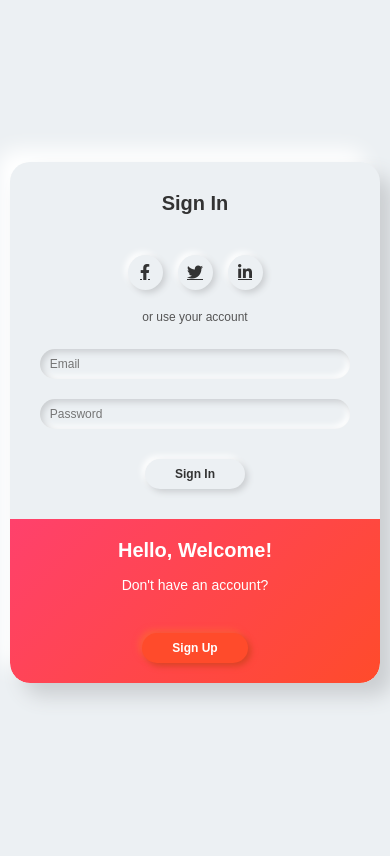
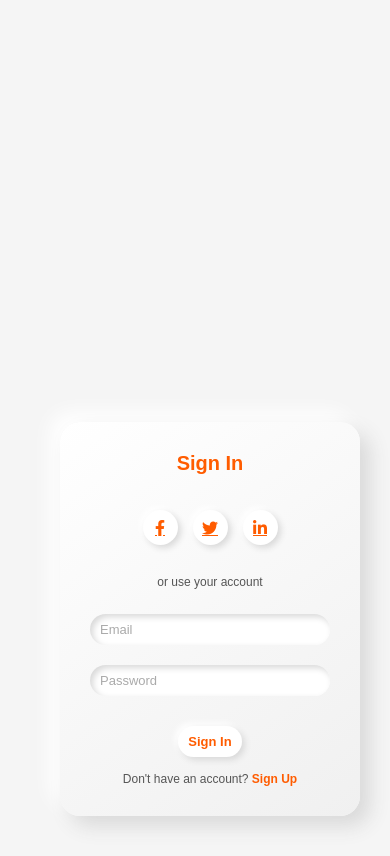
Before and after one commit to shaikmastan093/Register-form, a plain HTML site: page index.html in a window 390 px wide. Drawn offline with Linux system fonts and the light colour scheme.

Commit message:
3d depth concepts

```diff
--- a/index.html
+++ b/index.html
@@ -3,14 +3,15 @@
 <head>
   <meta charset="UTF-8">
   <meta name="viewport" content="width=device-width, initial-scale=1.0">
-  <title>3D Login & Registration</title>
+  <title>3D Futuristic Login & SignUp</title>
   <link rel="stylesheet" href="style.css">
   <link href="https://cdnjs.cloudflare.com/ajax/libs/font-awesome/5.15.4/css/all.min.css" rel="stylesheet">
 </head>
 <body>
   <div class="container">
-    <!-- Left: Sign In -->
-    <div class="form-container">
+
+    <!-- Login Form -->
+    <div class="form-container login-container show-login">
       <h2>Sign In</h2>
       <div class="social-container">
         <a href="#"><i class="fab fa-facebook-f"></i></a>
@@ -21,14 +22,25 @@
       <input type="email" placeholder="Email" />
       <input type="password" placeholder="Password" />
       <button class="btn">Sign In</button>
+      <p class="switch-text">Don't have an account? <span id="toSignUp">Sign Up</span></p>
     </div>
 
-    <!-- Right: Overlay -->
-    <div class="overlay">
-      <h2>Hello, Welcome!</h2>
-      <p>Don't have an account?</p>
-      <button class="btn btn-light" id="signUp">Sign Up</button>
+    <!-- Sign Up Form -->
+    <div class="form-container signup-container">
+      <h2>Sign Up</h2>
+      <div class="social-container">
+        <a href="#"><i class="fab fa-facebook-f"></i></a>
+        <a href="#"><i class="fab fa-twitter"></i></a>
+        <a href="#"><i class="fab fa-linkedin-in"></i></a>
+      </div>
+      <p class="small-text">or create your account</p>
+      <input type="text" placeholder="Username" />
+      <input type="email" placeholder="Email" />
+      <input type="password" placeholder="Password" />
+      <button class="btn btn-light">Sign Up</button>
+      <p class="switch-text">Already have an account? <span id="toLogin">Login</span></p>
     </div>
+
   </div>
 
   <script src="script.js"></script>
--- a/script.js
+++ b/script.js
@@ -1,3 +1,24 @@
-document.getElementById("signUp").addEventListener("click", function() {
-  alert("Redirect to Sign Up page...");
+const toSignUp = document.getElementById("toSignUp");
+const toLogin = document.getElementById("toLogin");
+const loginForm = document.querySelector(".login-container");
+const signupForm = document.querySelector(".signup-container");
+
+toSignUp.addEventListener("click", () => {
+  // Reset classes
+  loginForm.classList.remove("show-login", "hide-login");
+  signupForm.classList.remove("show-signup", "hide-signup");
+
+  // Apply proper classes
+  loginForm.classList.add("hide-login");
+  signupForm.classList.add("show-signup");
 });
+
+toLogin.addEventListener("click", () => {
+  // Reset classes
+  loginForm.classList.remove("show-login", "hide-login");
+  signupForm.classList.remove("show-signup", "hide-signup");
+
+  // Apply proper classes
+  signupForm.classList.add("hide-signup");
+  loginForm.classList.add("show-login");
+});
--- a/style.css
+++ b/style.css
@@ -1,85 +1,44 @@
 /* General Reset */
-* {
-  margin: 0;
-  padding: 0;
-  box-sizing: border-box;
-  font-family: 'Poppins', sans-serif;
-}
-
+* { margin:0; padding:0; box-sizing:border-box; font-family: 'Poppins', sans-serif; }
 body {
-  display: flex;
-  justify-content: center;
-  align-items: center;
-  min-height: 100vh;
-  background: #ecf0f3;
-  overflow-x: hidden;
+  display:flex;
+  justify-content:center;
+  align-items:center;
+  min-height:100vh;
+  background:#f5f5f5;
+  overflow-x:hidden;
+  perspective:1200px;
+  padding:20px;
 }
 
 /* Container */
 .container {
-  width: 90%;
-  max-width: 900px;
-  height: 500px;
-  display: flex;
-  border-radius: 20px;
-  overflow: hidden;
-  background: #ecf0f3;
-  box-shadow: 13px 13px 20px #cbced1,
-              -13px -13px 20px #fff;
-  transition: all 0.4s ease;
+  width: 100%;
+  max-width: 400px;
+  height: 550px;
+  position: relative;
+  transition: height 0.3s ease;
 }
 
-/* Left Form */
+/* Form Containers */
 .form-container {
-  flex: 1;
+  position: absolute;
+  width: 100%;
+  padding: 30px;
+  border-radius: 20px;
+  background: linear-gradient(145deg, #ffffff, #f0f0f0);
+  box-shadow: 10px 10px 20px #d9d9d9,
+              -10px -10px 20px #ffffff;
   display: flex;
   flex-direction: column;
   align-items: center;
   justify-content: center;
-  padding: 30px;
-}
-
-.form-container h2 {
-  margin-bottom: 20px;
-  font-size: 24px;
+  transition: transform 0.6s ease, opacity 0.6s ease;
+  backface-visibility: hidden;
   color: #333;
 }
 
-.social-container {
-  margin: 20px 0;
-  display: flex;
-  gap: 15px;
-}
-
-.social-container a {
-  height: 45px;
-  width: 45px;
-  border-radius: 50%;
-  background: #ecf0f3;
-  display: inline-flex;
-  align-items: center;
-  justify-content: center;
-  color: #333;
-  font-size: 20px;
-  box-shadow: 3px 3px 6px #cbced1,
-              -3px -3px 6px #fff;
-  transition: 0.3s;
-}
-
-.social-container a:hover {
-  transform: scale(1.1);
-}
-
-.social-container a:nth-child(1):hover { color: #1877f2; }
-.social-container a:nth-child(2):hover { color: #1da1f2; }
-.social-container a:nth-child(3):hover { color: #0077b5; }
-
-.small-text {
-  font-size: 12px;
-  color: #555;
-  margin-bottom: 15px;
-}
-
+/* Inputs */
 input {
   width: 100%;
   margin: 10px 0;
@@ -87,101 +46,109 @@ input {
   border-radius: 30px;
   border: none;
   outline: none;
-  background: #ecf0f3;
-  box-shadow: inset 3px 3px 6px #cbced1,
-              inset -3px -3px 6px #fff;
+  background: #fff;
+  box-shadow: inset 3px 3px 6px #d9d9d9,
+              inset -3px -3px 6px #ffffff;
   font-size: 14px;
+  color:#333;
   transition: all 0.3s ease;
 }
 
+input::placeholder { color: #aaa; }
+
 input:focus {
-  box-shadow: inset 1px 1px 3px #cbced1,
-              inset -1px -1px 3px #fff;
+  box-shadow: 0 0 10px #ff5c00, inset -2px -2px 6px #fff;
 }
 
+/* Buttons */
 .btn {
   border: none;
   outline: none;
   border-radius: 30px;
   padding: 12px 45px;
-  background: #ecf0f3;
-  color: #333;
+  background: #fff;
+  color: #ff5c00;
   font-weight: bold;
   margin-top: 20px;
   cursor: pointer;
-  box-shadow: 3px 3px 6px #cbced1,
-              -3px -3px 6px #fff;
+  box-shadow: 3px 3px 6px #d9d9d9, -3px -3px 6px #ffffff;
   transition: 0.3s;
 }
 
 .btn:hover {
-  box-shadow: inset 3px 3px 6px #cbced1,
-              inset -3px -3px 6px #fff;
+  box-shadow: 0 0 15px #ff5c00, inset -2px -2px 6px #fff;
 }
 
 .btn-light {
-  background: #ff4b2b;
+  background: #ff5c00;
   color: #fff;
-  box-shadow: 3px 3px 6px #d94325,
-              -3px -3px 6px #ff5d3d;
+  box-shadow: 3px 3px 6px #c14a00, -3px -3px 6px #ff7a33;
 }
 
 .btn-light:hover {
-  box-shadow: inset 3px 3px 6px #d94325,
-              inset -3px -3px 6px #ff5d3d;
+  box-shadow: inset 3px 3px 6px #c14a00, inset -3px -3px 6px #ff7a33;
 }
 
-/* Right Overlay */
-.overlay {
-  flex: 1;
-  background: linear-gradient(135deg, #ff416c, #ff4b2b);
-  color: #fff;
-  display: flex;
-  flex-direction: column;
-  align-items: center;
-  justify-content: center;
-  padding: 40px;
-  text-align: center;
-  transition: all 0.4s ease;
+/* Headings and Text */
+h2 { margin-bottom: 20px; font-size:24px; color:#ff5c00; text-align:center; }
+.small-text { font-size:12px; color:#555; margin:15px 0; text-align:center; }
+.social-container { margin:15px 0; display:flex; gap:15px; justify-content:center; }
+.social-container a { height:45px; width:45px; border-radius:50%; background:#fff; display:flex; justify-content:center; align-items:center; color:#ff5c00; font-size:20px; box-shadow:3px 3px 6px #d9d9d9, -3px -3px 6px #ffffff; transition:0.3s; }
+.social-container a:hover { transform: scale(1.1); }
+
+/* Switch Text */
+.switch-text { font-size:12px; margin-top:15px; color:#555; text-align:center; }
+.switch-text span { color:#ff5c00; cursor:pointer; font-weight:bold; }
+
+/* Sliding & 3D rotation */
+.login-container { transform: translateX(0) rotateY(0deg); opacity:1; z-index:2; }
+.signup-container { transform: translateX(100%) rotateY(-30deg); opacity:0; z-index:1; }
+
+.show-signup {
+  transform: translateX(0) rotateY(0deg);
+  opacity:1;
+  z-index:2;
 }
 
-.overlay h2 {
-  margin-bottom: 15px;
-  font-size: 26px;
+.hide-login {
+  transform: translateX(-100%) rotateY(30deg);
+  opacity:0;
+  z-index:1;
 }
 
-.overlay p {
-  font-size: 14px;
-  margin-bottom: 20px;
+.show-login {
+  transform: translateX(0) rotateY(0deg);
+  opacity:1;
+  z-index:2;
+}
+
+.hide-signup {
+  transform: translateX(100%) rotateY(-30deg);
+  opacity:0;
+  z-index:1;
 }
 
 /* Mobile & Tablet Responsive */
-@media (max-width: 1024px) {
-  .container {
-    flex-direction: column;
-    height: auto;
+@media (max-width:768px) {
+  .container { max-width: 350px; height:auto; padding:20px; }
+  input, .btn { font-size:14px; padding:10px 12px; }
+  h2 { font-size:22px; }
+  .social-container a { height:40px; width:40px; font-size:18px; }
+}
+
+@media (max-width:480px) {
+  .container { max-width: 300px; height:auto; padding:15px; }
+  input, .btn { font-size:13px; padding:8px 10px; }
+  h2 { font-size:20px; }
+  .social-container a { height:35px; width:35px; font-size:16px; }
+}
+
+/* 3D perspective scaling for mobile */
+@media (max-width:480px) {
+  .form-container {
+    transform: rotateY(0deg) scale(0.95);
   }
-  .overlay, .form-container {
-    width: 100%;
-    padding: 30px;
-  }
-  .overlay {
-    border-radius: 0 0 20px 20px;
+  .show-signup, .show-login {
+    transform: rotateY(0deg) scale(1);
   }
 }
-
-@media (max-width: 768px) {
-  .form-container h2, .overlay h2 { font-size: 22px; }
-  input { padding: 10px 12px; font-size: 13px; }
-  .btn { padding: 10px 35px; font-size: 13px; }
-  .social-container a { height: 40px; width: 40px; font-size: 18px; }
-}
-
-@media (max-width: 480px) {
-  .container { width: 95%; margin: 10px auto; }
-  .form-container h2, .overlay h2 { font-size: 20px; }
-  input { padding: 8px 10px; font-size: 12px; }
-  .btn { padding: 8px 30px; font-size: 12px; }
-  .social-container a { height: 35px; width: 35px; font-size: 16px; }
-  .overlay { padding: 20px; }
-}
```
